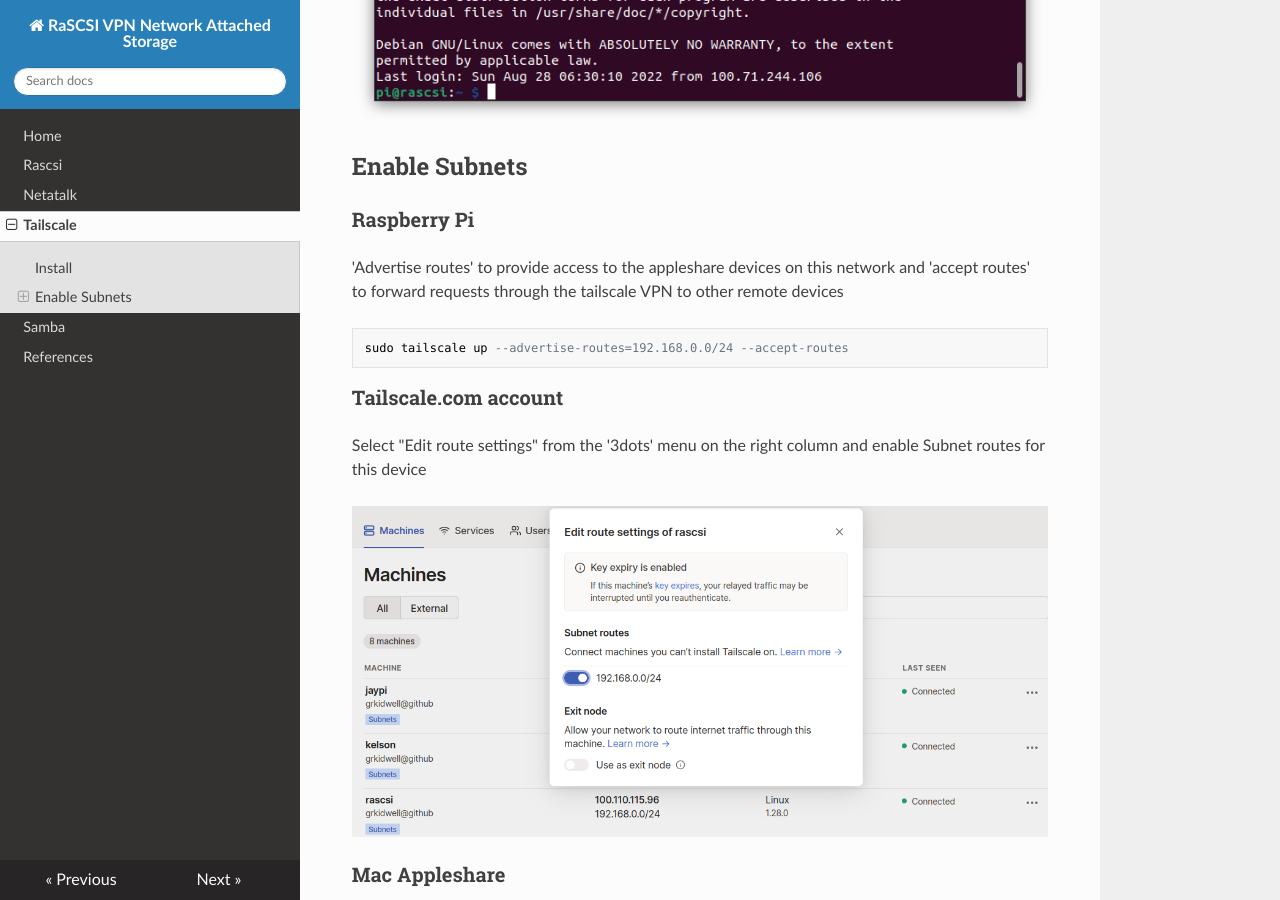
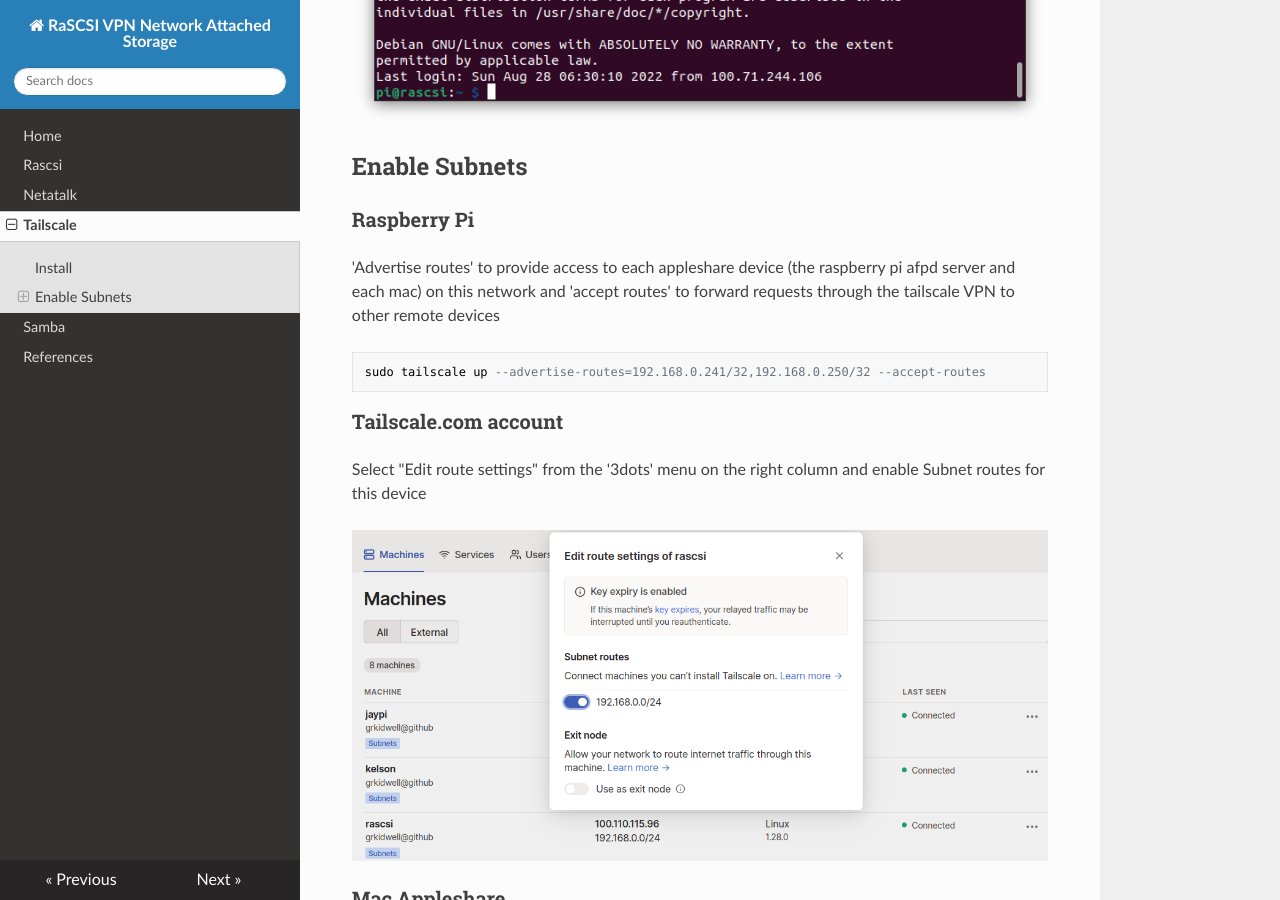
Before and after one commit to grkidwell/rascsivpnas, an MkDocs documentation site: the page built from docs/tailscale.md, in a window 1280 px wide and 900 px high, scrolled down 2256 px. Built offline with MkDocs 1.6.1, drawn with Linux system fonts in a browser that asks for light colours; nearby versions of some CDN libraries.

Commit message:
specify subnet devices

```diff
--- a/docs/tailscale.md
+++ b/docs/tailscale.md
@@ -21,9 +21,9 @@
 
 ### Raspberry Pi
 
-'Advertise routes' to provide access to the appleshare devices on this network and 'accept routes' to forward requests through the tailscale VPN to other remote devices
+'Advertise routes' to provide access to each appleshare device (the raspberry pi afpd server and each mac) on this network and 'accept routes' to forward requests through the tailscale VPN to other remote devices
 
-    sudo tailscale up --advertise-routes=192.168.0.0/24 --accept-routes
+    sudo tailscale up --advertise-routes=192.168.0.241/32,192.168.0.250/32 --accept-routes
 
 ### Tailscale.com account
 
```
